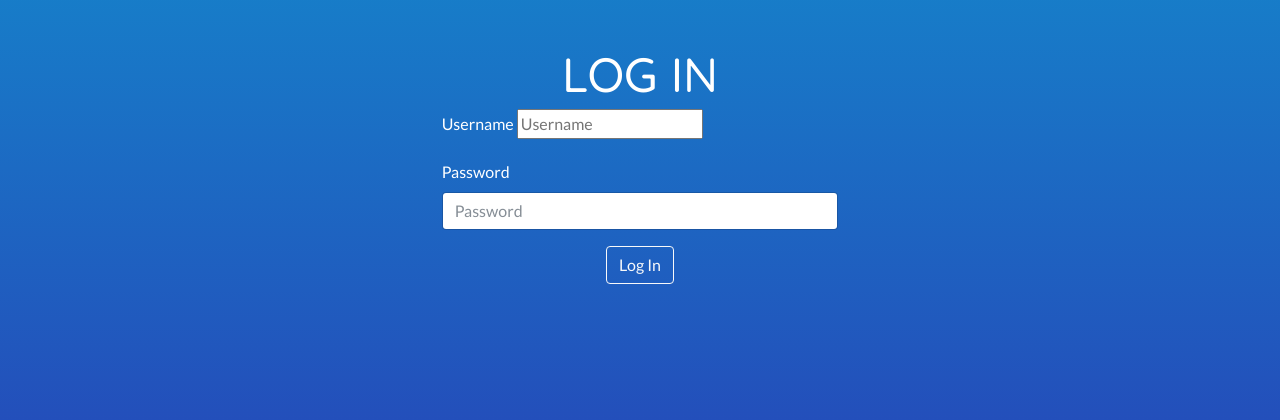
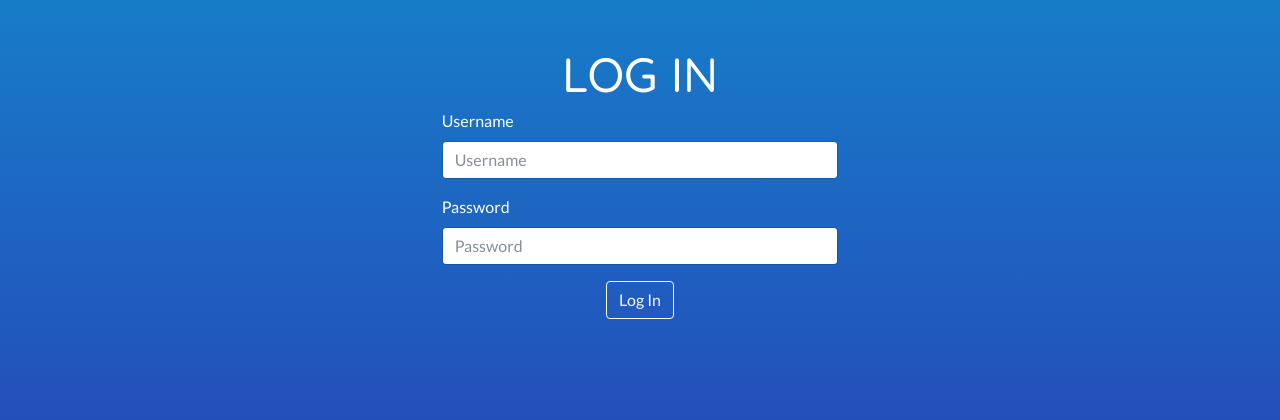
Before and after one commit to williamalu/vultch30, a Flask app: page /login in a window 1280 px wide. Shown: the part 110-530 px from the top of the page. Run offline with Flask 2, Linux system fonts and the light colour scheme; parts of the project's set-up code (start-up, migrations or seed data) failed here and were passed over; some libraries are stand-ins or nearby versions.

Commit message:
FIX: Typo

```diff
--- a/templates/login.html
+++ b/templates/login.html
@@ -35,7 +35,7 @@
                 <form action="{{ url_for("userAuth") }}" method="post">
                     <div class="form-group">
                         <label for="usernameInput">Username</label>
-                        <input type="text" name="username" lass="form-control" id="usernameInput" placeholder="Username">
+                        <input type="text" name="username" class="form-control" id="usernameInput" placeholder="Username">
                     </div>
                     <div class="form-group">
                         <label for="passwordInput">Password</label>
```
